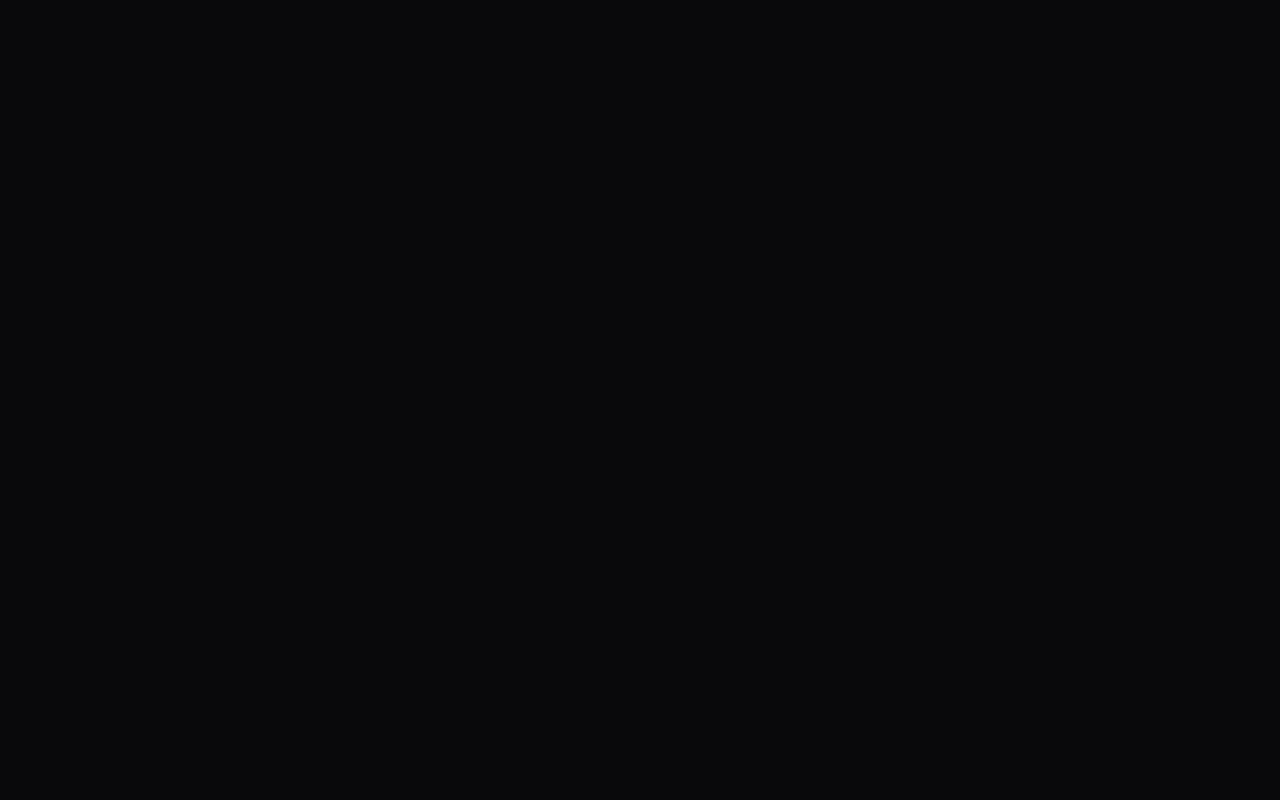
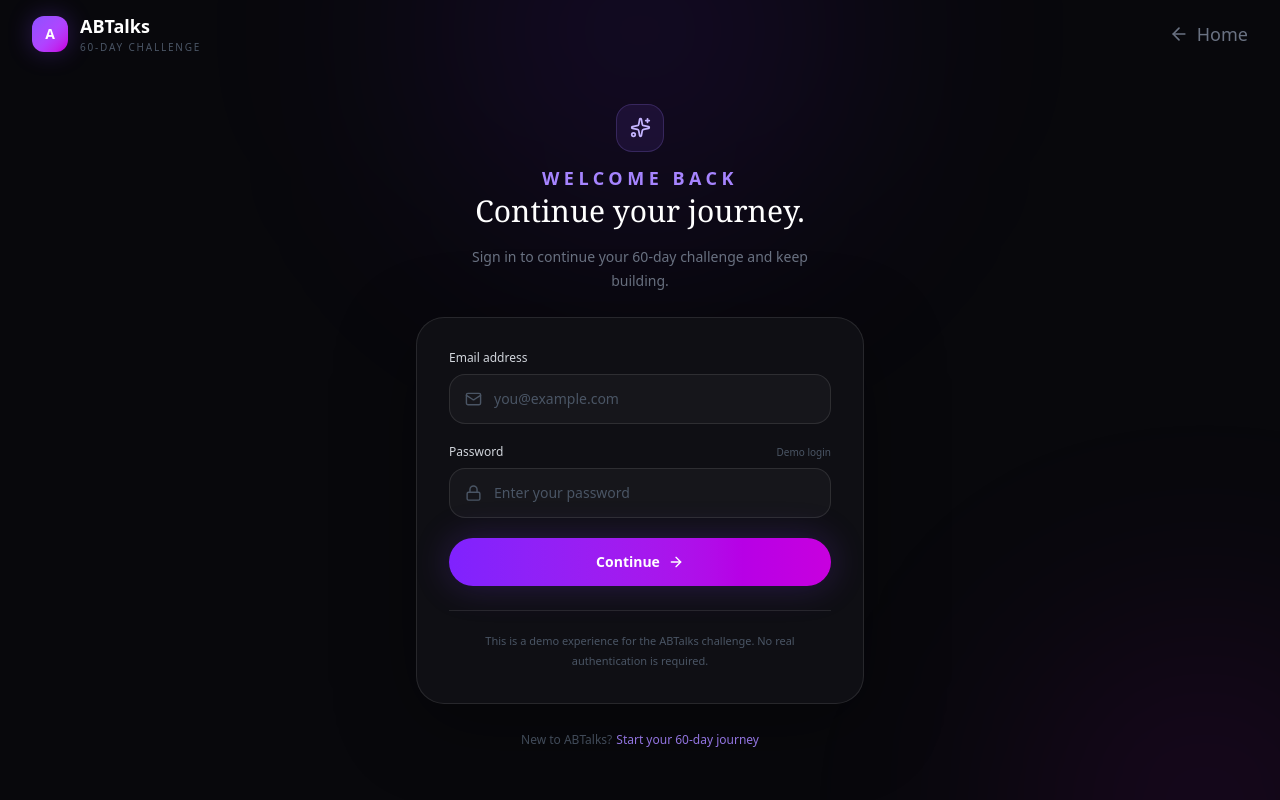
Before and after one commit to omkar-2225/ABTALKS-Hackathon-WebRedesign, a React (Vite) app: page /login in a window 1280 px wide. Before the commit this address had no page. Built offline with nearby package versions, Linux system fonts and the light colour scheme.

Commit message:
created the login page

```diff
--- a/src/App.jsx
+++ b/src/App.jsx
@@ -3,6 +3,7 @@
 import Landing from "./pages/Landing";
 import Dashboard from "./pages/Dashboard";
 import Challenge from "./pages/ChallengeDay";
+import Login from "./pages/Login";
 
 function App() {
   return (
@@ -12,14 +13,15 @@
         {/* Landing Page */}
         <Route path="/" element={<Landing />} />
 
+        {/* Login page */}
+        <Route path="/login" element={<Login />} />
+
         {/* Student Dashboard */}
         <Route path="/dashboard" element={<Dashboard />} />
 
         {/* Challenge Day */}
-        <Route
-          path="/day/:dayNumber"
-          element={<Challenge />}
-        />
+        <Route path="/day/:dayNumber" element={<Challenge />} />
+
       </Routes>
     </BrowserRouter>
   );
--- a/src/components/CTA/FinalCTA.jsx
+++ b/src/components/CTA/FinalCTA.jsx
@@ -116,7 +116,7 @@
         >
 
           <button
-            onClick={() => navigate("/dashboard")}
+            onClick={() => navigate("/login")}
             className="group inline-flex items-center justify-center gap-3 rounded-full bg-white px-7 py-4 text-sm font-semibold text-black shadow-xl shadow-violet-900/20 transition-all duration-300 hover:-translate-y-1 hover:bg-gray-100 sm:px-9 sm:py-5 sm:text-base"
           >
 
--- a/src/components/Hero/HeroContent.jsx
+++ b/src/components/Hero/HeroContent.jsx
@@ -31,7 +31,7 @@
 
       <div className="mt-10 flex flex-col sm:flex-row gap-4">
         <motion.button
-          onClick={() => navigate("/dashboard")}
+          onClick={() => navigate("/login")}
           whileHover={{ scale: 1.04 }}
           whileTap={{ scale: 0.96 }}
           className="rounded-full bg-gradient-to-r from-violet-600 to-fuchsia-600 px-8 py-4 text-white font-semibold shadow-[0_0_50px_rgba(124,58,237,.35)] flex items-center justify-center gap-2"
@@ -40,7 +40,13 @@
           <ArrowRight size={18} />
         </motion.button>
 
-        <button onClick={() => navigate("#track")} className="rounded-full border border-white/10 bg-white/5 backdrop-blur-md px-8 py-4 text-white hover:bg-white/10 transition">
+        <button
+          onClick={() => {
+            const tracksSection = document.getElementById("tracks");
+            tracksSection?.scrollIntoView({ behavior: "smooth" });
+          }}
+          className="rounded-full border border-white/10 bg-white/5 backdrop-blur-md px-8 py-4 text-white hover:bg-white/10 transition"
+        >
           Explore Tracks
         </button>
       </div>
--- a/src/components/Navbar/Navbar.jsx
+++ b/src/components/Navbar/Navbar.jsx
@@ -90,7 +90,7 @@
               </button>
 
               <motion.button
-                onClick={() => navigate("/dashboard")}
+                onClick={() => navigate("/login")}
                 whileHover={{ scale: 1.05 }}
                 whileTap={{ scale: .95 }}
                 className="flex items-center gap-2 rounded-full bg-gradient-to-r from-violet-600 to-fuchsia-600 px-6 py-3 font-medium shadow-[0_0_40px_rgba(124,58,237,.35)]"
--- /dev/null
+++ b/src/pages/Login.jsx
@@ -0,0 +1,282 @@
+import { useState } from "react";
+import { ArrowRight, Lock, Mail, Sparkles,ArrowLeft } from "lucide-react";
+import { Link, useNavigate } from "react-router-dom";
+
+export default function Login() {
+  const navigate = useNavigate();
+
+  const [email, setEmail] = useState("");
+  const [password, setPassword] = useState("");
+  const [error, setError] = useState("");
+  const [loading, setLoading] = useState(false);
+
+  const handleSubmit = (e) => {
+    e.preventDefault();
+
+    setError("");
+
+    if (!email.trim()) {
+      setError("Please enter your email.");
+      return;
+    }
+
+    if (!password.trim()) {
+      setError("Please enter your password.");
+      return;
+    }
+
+    setLoading(true);
+
+    // Mock login — authentication is intentionally out of scope.
+    setTimeout(() => {
+      localStorage.setItem("abtalksUser", email);
+
+      navigate("/dashboard");
+    }, 700);
+  };
+
+  return (
+    <main className="min-h-screen bg-[#08080C] text-white">
+
+      {/* ================= BACKGROUND ================= */}
+
+      <div className="pointer-events-none fixed inset-0 overflow-hidden">
+
+        <div className="absolute left-1/2 top-[-180px] h-[420px] w-[420px] -translate-x-1/2 rounded-full bg-violet-600/10 blur-[120px]" />
+
+        <div className="absolute bottom-[-180px] right-[-100px] h-[350px] w-[350px] rounded-full bg-fuchsia-600/10 blur-[120px]" />
+
+      </div>
+
+
+      {/* ================= HEADER ================= */}
+
+      <header className="relative z-10 flex items-center justify-between px-3 py-3 sm:px-8">
+
+        <Link
+          to="/"
+          className="flex items-center gap-3"
+        >
+
+          <div className="flex h-9 w-9 items-center justify-center rounded-xl bg-gradient-to-br from-violet-500 via-purple-500 to-fuchsia-600 text-sm font-bold shadow-[0_0_25px_rgba(124,58,237,.3)]">
+            A
+          </div>
+
+          <div>
+            <p className="font-display text-lg font-semibold">
+              ABTalks
+            </p>
+
+            <p className="text-[10px] uppercase tracking-[0.18em] text-gray-600">
+              60-Day Challenge
+            </p>
+          </div>
+
+        </Link>
+
+
+        <Link
+          to="/"
+          className="flex gap-2 items-center text-lg text-gray-500 transition hover:text-white"
+        >
+          <ArrowLeft size={20}/> Home
+        </Link>
+
+      </header>
+
+
+      {/* ================= LOGIN AREA ================= */}
+
+      <section className="relative z-10 flex min-h-[calc(100vh-82px)] items-center justify-center px-5">
+
+        <div className="w-full max-w-md">
+
+          {/* ================= INTRO ================= */}
+
+          <div className="mb-6 text-center">
+
+            <div className="mx-auto mb-3 flex h-12 w-12 items-center justify-center rounded-2xl border border-violet-400/20 bg-violet-500/10 text-violet-300">
+
+              <Sparkles size={21} />
+
+            </div>
+
+
+            <p className="text-lg font-semibold uppercase tracking-[0.25em] text-violet-400">
+              Welcome back
+            </p>
+
+            <h1 className="mt font-serif text-3xl leading-tight sm:text-3xl">
+              Continue your journey.
+            </h1>
+
+            <p className="mx-auto mt-4 max-w-sm text-sm leading-6 text-gray-500">
+              Sign in to continue your 60-day challenge and keep building.
+            </p>
+
+          </div>
+
+
+          {/* ================= CARD ================= */}
+
+          <div className="rounded-[28px] border border-white/10 bg-[#111116]/90 p-6 shadow-[0_20px_80px_rgba(0,0,0,.35)] backdrop-blur-xl sm:p-8">
+
+            <form
+              onSubmit={handleSubmit}
+              className="space-y-5"
+            >
+
+              {/* ================= EMAIL ================= */}
+
+              <div>
+
+                <label
+                  htmlFor="email"
+                  className="mb-2 block text-xs font-medium text-gray-300"
+                >
+                  Email address
+                </label>
+
+                <div className="relative">
+
+                  <Mail
+                    size={17}
+                    className="absolute left-4 top-1/2 -translate-y-1/2 text-gray-600"
+                  />
+
+                  <input
+                    id="email"
+                    type="email"
+                    value={email}
+                    onChange={(e) => {
+                      setEmail(e.target.value);
+                      setError("");
+                    }}
+                    placeholder="you@example.com"
+                    autoComplete="email"
+                    className="w-full rounded-2xl border border-white/10 bg-white/[0.03] py-3.5 pl-11 pr-4 text-sm text-white outline-none transition placeholder:text-gray-600 focus:border-violet-500/50 focus:bg-violet-500/[0.03]"
+                  />
+
+                </div>
+
+              </div>
+
+
+              {/* ================= PASSWORD ================= */}
+
+              <div>
+
+                <div className="mb-2 flex items-center justify-between">
+
+                  <label
+                    htmlFor="password"
+                    className="text-xs font-medium text-gray-300"
+                  >
+                    Password
+                  </label>
+
+                  <span className="text-[10px] text-gray-600">
+                    Demo login
+                  </span>
+
+                </div>
+
+
+                <div className="relative">
+
+                  <Lock
+                    size={17}
+                    className="absolute left-4 top-1/2 -translate-y-1/2 text-gray-600"
+                  />
+
+                  <input
+                    id="password"
+                    type="password"
+                    value={password}
+                    onChange={(e) => {
+                      setPassword(e.target.value);
+                      setError("");
+                    }}
+                    placeholder="Enter your password"
+                    autoComplete="current-password"
+                    className="w-full rounded-2xl border border-white/10 bg-white/[0.03] py-3.5 pl-11 pr-4 text-sm text-white outline-none transition placeholder:text-gray-600 focus:border-violet-500/50 focus:bg-violet-500/[0.03]"
+                  />
+
+                </div>
+
+              </div>
+
+
+              {/* ================= ERROR ================= */}
+
+              {error && (
+
+                <div className="rounded-xl border border-red-500/20 bg-red-500/5 px-4 py-3">
+
+                  <p className="text-xs text-red-400">
+                    {error}
+                  </p>
+
+                </div>
+
+              )}
+
+
+              {/* ================= SUBMIT ================= */}
+
+              <button
+                type="submit"
+                disabled={loading}
+                className="group flex w-full items-center justify-center gap-2 rounded-full bg-gradient-to-r from-violet-600 to-fuchsia-600 py-3.5 text-sm font-semibold shadow-[0_0_35px_rgba(124,58,237,.25)] transition hover:scale-[1.01] hover:shadow-[0_0_45px_rgba(124,58,237,.35)] active:scale-[0.98] disabled:cursor-not-allowed disabled:opacity-60"
+              >
+
+                {loading ? "Entering..." : "Continue"}
+
+                {!loading && (
+                  <ArrowRight
+                    size={16}
+                    className="transition-transform duration-200 group-hover:translate-x-1"
+                  />
+                )}
+
+              </button>
+
+            </form>
+
+
+            {/* ================= MOCK NOTICE ================= */}
+
+            <div className="mt-6 border-t border-white/10 pt-5">
+
+              <p className="text-center text-[11px] leading-5 text-gray-600">
+                This is a demo experience for the ABTalks challenge.
+                No real authentication is required.
+              </p>
+
+            </div>
+
+          </div>
+
+
+          {/* ================= FOOTER ================= */}
+
+          <p className="mt-7 text-center text-xs text-gray-600">
+
+            New to ABTalks?
+
+            <Link
+              to="/"
+              className="ml-1 text-violet-400 transition hover:text-violet-300"
+            >
+              Start your 60-day journey
+            </Link>
+
+          </p>
+
+        </div>
+
+      </section>
+
+    </main>
+  );
+}
```
Also changed, not shown: src/components/HowItWorks/HowItWorks.jsx (+8 -8 lines), src/index.css (+15 -15 lines).
